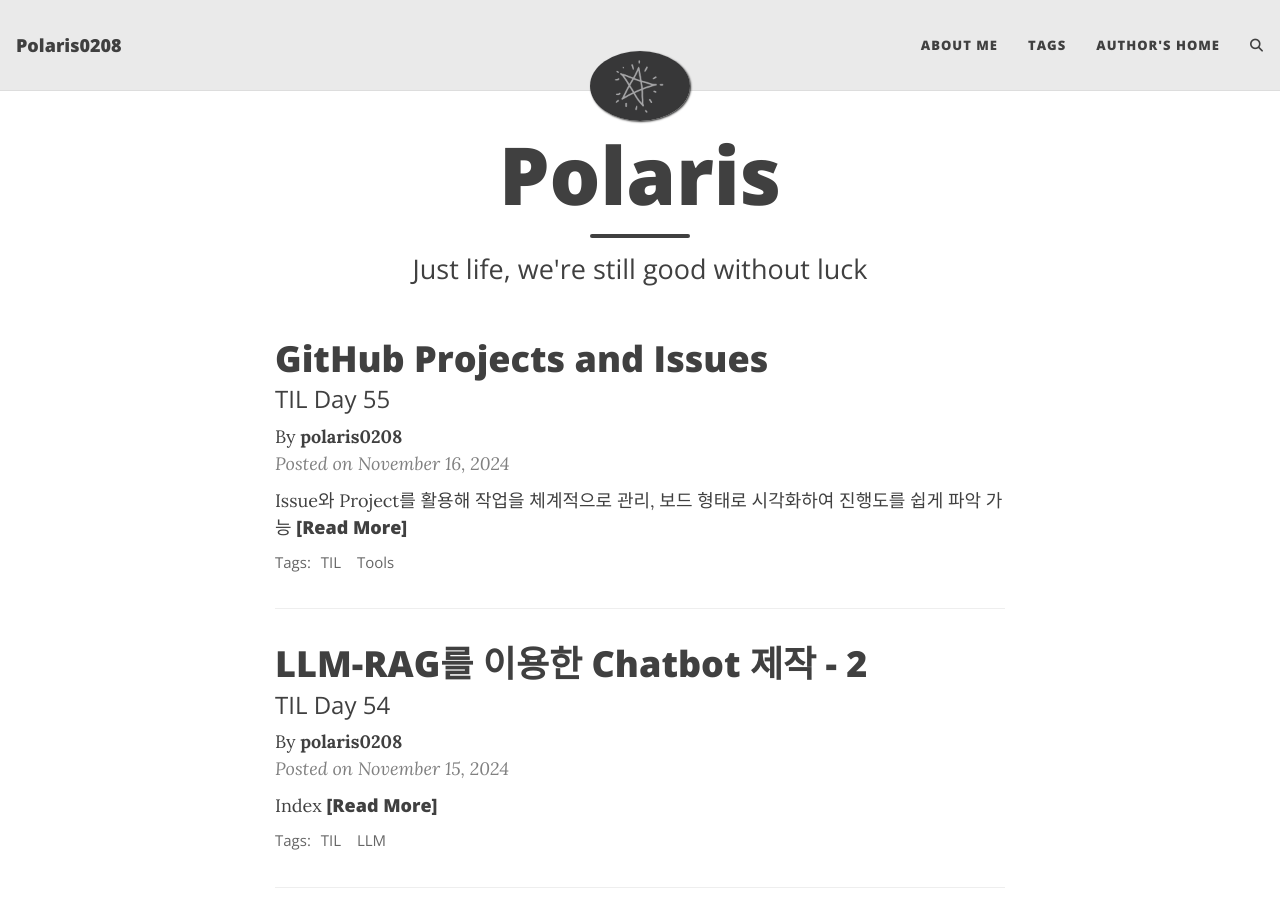
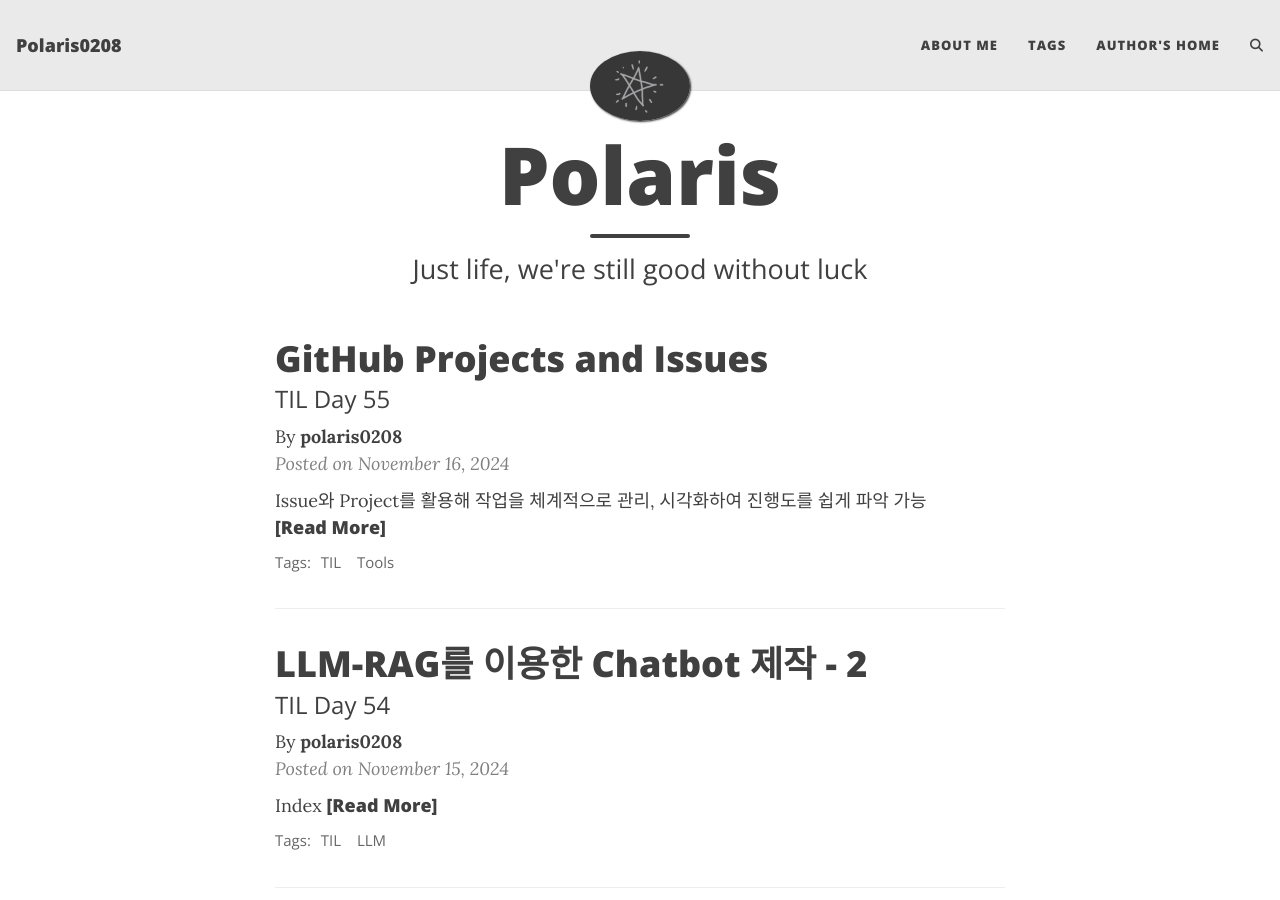
Before and after one commit to polaris0208/polaris0208.github.io, a Jekyll site: the page built from index.html, in a window 1280 px wide and 900 px high. Built offline with Jekyll 4.4.1, drawn with Linux system fonts in a browser that asks for light colours; the list of posts is cut into pages by our own code; comment, search, counter and statistics services are not loaded.

Commit message:
chore : 오타 및 링크 수정

```diff
--- a/_posts/2024-11-16-Github-Project-Issue.md
+++ b/_posts/2024-11-16-Github-Project-Issue.md
@@ -9,7 +9,7 @@
 author: polaris0208
 ---
 
-> **Issue**와 **Project**를 활용해 작업을 체계적으로 관리, 보드 형태로 시각화하여 진행도를 쉽게 파악 가능
+> **Issue**와 **Project**를 활용해 작업을 체계적으로 관리, 시각화하여 진행도를 쉽게 파악 가능
 
 ## Project
 - 작업의 진행도를 한눈에 파악
@@ -52,4 +52,4 @@
 ## 마무리
 - **GitHub Issues**와 **Projects**를 통해 현재 작업 중인 내용 관리 시작
 - 앞으로도 계속 사용하며 기능을 익히고자 함
-- ![LLM-RAG Chatbot 제작 진행 과정](https://drive.google.com/thumbnail?id=1mVUOUC2Y9zzAOfWabB2rV4yBqcZG3x1i)
+[![LLM-RAG Chatbot 제작 진행 과정](https://drive.google.com/thumbnail?id=1mVUOUC2Y9zzAOfWabB2rV4yBqcZG3x1i)](https://github.com/users/polaris0208/projects/1)
```
